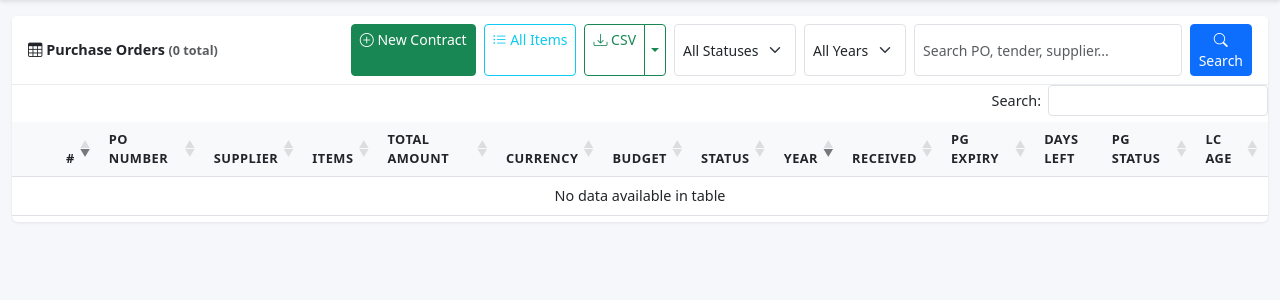
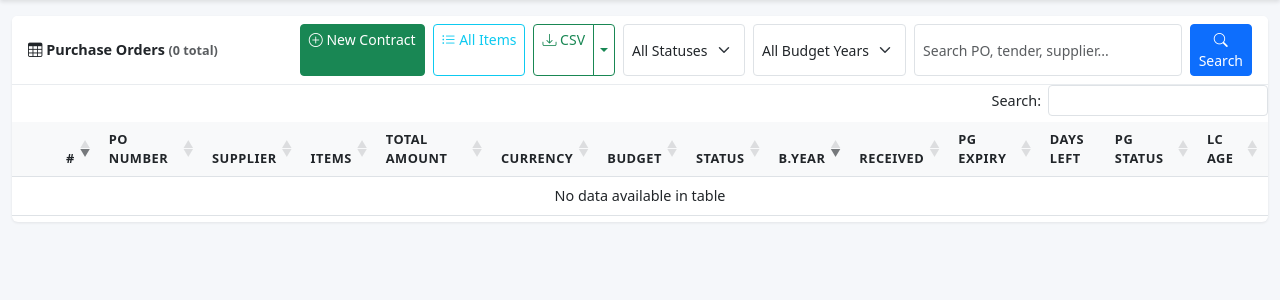
Before and after one commit to oftana72/contract-mgmt, a Flask app: page /pos in a window 1280 px wide. Shown: the part 56-356 px from the top of the page. Run offline with Flask 3, Linux system fonts and the light colour scheme; a user stored in the database is signed in; some libraries are stand-ins or nearby versions.

Commit message:
Switch to Ethiopian budget year (Jul 8-Jul 7)

```diff
--- a/app.py
+++ b/app.py
@@ -77,6 +77,7 @@ class PurchaseOrder(db.Model):
     biofficer_id = db.Column(Integer, ForeignKey('bi_officers.id'))
     shipment_officer_id = db.Column(Integer, ForeignKey('shipment_officers.id'))
     status_id = db.Column(Integer, ForeignKey('po_statuses.id'))
+    budget_year = db.Column(Integer)
 
     supplier = db.relationship('Supplier', backref='orders')
     local_agent = db.relationship('LocalAgent', backref='orders')
@@ -192,6 +193,13 @@ def parse_float(val):
     except:
         return None
 
+def budget_year(dt):
+    if dt is None:
+        return None
+    if dt.month > 7 or (dt.month == 7 and dt.day >= 8):
+        return dt.year
+    return dt.year - 1
+
 def ensure_admin():
     if not User.query.filter_by(username='admin').first():
         admin = User(username='admin', is_admin=1)
@@ -209,7 +217,7 @@ with app.app_context():
         from sqlalchemy import inspect as sa_inspect
         inspector = sa_inspect(db.engine)
         cols = [c['name'] for c in inspector.get_columns('purchase_orders')]
-        for col, coltype in [('pg_expiry_date', 'DATE'), ('pg_status', 'VARCHAR(20)'), ('pg_release_date', 'DATE'), ('pg_received_by', 'VARCHAR(200)'), ('pg_confiscation_reason', 'TEXT'), ('status_changed_by', 'VARCHAR(80)'), ('status_changed_at', 'DATE')]:
+        for col, coltype in [('pg_expiry_date', 'DATE'), ('pg_status', 'VARCHAR(20)'), ('pg_release_date', 'DATE'), ('pg_received_by', 'VARCHAR(200)'), ('pg_confiscation_reason', 'TEXT'), ('status_changed_by', 'VARCHAR(80)'), ('status_changed_at', 'DATE'), ('budget_year', 'INTEGER')]:
             if col not in cols:
                 db.session.execute(db.text(f'ALTER TABLE purchase_orders ADD COLUMN {col} {coltype}'))
                 print(f'Added {col} column')
@@ -246,6 +254,33 @@ with app.app_context():
         except:
             pass
         print('Migration (backfill): ' + str(e))
+    # Backfill budget_year for POs with received_date
+    try:
+        from sqlalchemy import text
+        is_pg = 'postgresql' in str(db.engine.url)
+        if is_pg:
+            db.session.execute(text(
+                "UPDATE purchase_orders SET budget_year = "
+                "CASE WHEN EXTRACT(MONTH FROM received_date) > 7 OR (EXTRACT(MONTH FROM received_date) = 7 AND EXTRACT(DAY FROM received_date) >= 8) "
+                "THEN EXTRACT(YEAR FROM received_date)::integer "
+                "ELSE EXTRACT(YEAR FROM received_date)::integer - 1 END "
+                "WHERE received_date IS NOT NULL AND budget_year IS NULL"
+            ))
+        else:
+            db.session.execute(text(
+                "UPDATE purchase_orders SET budget_year = "
+                "CASE WHEN MONTH(received_date) > 7 OR (MONTH(received_date) = 7 AND DAY(received_date) >= 8) "
+                "THEN YEAR(received_date) "
+                "ELSE YEAR(received_date) - 1 END "
+                "WHERE received_date IS NOT NULL AND budget_year IS NULL"
+            ))
+        db.session.commit()
+    except Exception as e:
+        try:
+            db.session.rollback()
+        except:
+            pass
+        print('Migration (budget_year backfill): ' + str(e))
     # Startup: dedup + cleanup + conditional import (PostgreSQL/Render only)
     try:
         is_pg = 'postgresql' in str(db.engine.url)
@@ -374,7 +409,7 @@ def po_list():
     if year_filter:
         try:
             y = int(year_filter)
-            query = query.filter(db.extract('year', PurchaseOrder.received_date) == y)
+            query = query.filter(PurchaseOrder.budget_year == y)
         except ValueError:
             pass
 
@@ -382,8 +417,8 @@ def po_list():
     pagination = query.paginate(page=page, per_page=per_page, error_out=False)
     pos = pagination.items
 
-    years = db.session.query(db.extract('year', PurchaseOrder.received_date).label('y')) \
-        .filter(PurchaseOrder.received_date.isnot(None)) \
+    years = db.session.query(PurchaseOrder.budget_year.label('y')) \
+        .filter(PurchaseOrder.budget_year.isnot(None)) \
         .distinct().order_by(db.text('y desc')).all()
     years = [r[0] for r in years]
 
@@ -391,10 +426,10 @@ def po_list():
     all_statuses = POStatus.query.order_by(POStatus.name).all()
 
     year_summary = db.session.query(
-        db.extract('year', PurchaseOrder.received_date).label('y'),
+        PurchaseOrder.budget_year.label('y'),
         func.count(PurchaseOrder.id),
         func.sum(PurchaseOrder.total_po_amount)
-    ).filter(PurchaseOrder.received_date.isnot(None)) \
+    ).filter(PurchaseOrder.budget_year.isnot(None)) \
      .group_by(db.text('y')).order_by(db.text('y desc')).all()
 
     return render_template('po_list.html', pos=pos, pagination=pagination,
@@ -446,6 +481,7 @@ def po_edit(po_id):
     po = PurchaseOrder.query.get_or_404(po_id)
     if request.method == 'POST':
         po.received_date = parse_date(request.form.get('received_date'))
+        po.budget_year = budget_year(po.received_date)
         po.tender_reference = request.form.get('tender_reference', '').strip()
         po.mode_of_shipment = request.form.get('mode_of_shipment', '').strip()
         po.po_transferred_date = parse_date(request.form.get('po_transferred_date'))
@@ -568,9 +604,9 @@ def reports():
     ).group_by(PurchaseOrder.currency).all()
 
     po_year = db.session.query(
-        db.extract('year', PurchaseOrder.received_date).label('y'),
+        PurchaseOrder.budget_year.label('y'),
         PurchaseOrder.id, PurchaseOrder.total_po_amount
-    ).filter(PurchaseOrder.received_date.isnot(None)).subquery()
+    ).filter(PurchaseOrder.budget_year.isnot(None)).subquery()
 
     item_counts = db.session.query(
         LineItem.po_id, func.count(LineItem.id).label('ic')
@@ -586,10 +622,10 @@ def reports():
 
     budget_year_data = db.session.query(
         BudgetSource.name,
-        db.extract('year', PurchaseOrder.received_date).label('y'),
+        PurchaseOrder.budget_year.label('y'),
         func.sum(PurchaseOrder.total_po_amount)
     ).join(BudgetSource, PurchaseOrder.budget_source_id == BudgetSource.id, isouter=True
-    ).filter(PurchaseOrder.received_date.isnot(None)
+    ).filter(PurchaseOrder.budget_year.isnot(None)
     ).group_by(BudgetSource.name, db.text('y')).order_by(BudgetSource.name, db.text('y desc')).all()
 
     return render_template('reports.html', budget_data=budget_data,
@@ -694,6 +730,7 @@ def po_create():
         po = PurchaseOrder(
             serial_number=max_sn + 1,
             received_date=parse_date(request.form.get('received_date')),
+            budget_year=budget_year(parse_date(request.form.get('received_date'))),
             tender_reference=request.form.get('tender_reference', '').strip(),
             po_number=po_number,
             supplier_id=supplier.id if supplier else None,
@@ -1037,7 +1074,7 @@ def export_pos():
         query = query.filter(POStatus.name == status_filter)
     if year_filter:
         try:
-            query = query.filter(db.extract('year', PurchaseOrder.received_date) == int(year_filter))
+            query = query.filter(PurchaseOrder.budget_year == int(year_filter))
         except ValueError:
             pass
     query = query.order_by(PurchaseOrder.received_date.desc(), PurchaseOrder.serial_number.desc())
@@ -1092,9 +1129,9 @@ def export_reports():
 
     if section == 'years':
         po_year = db.session.query(
-            db.extract('year', PurchaseOrder.received_date).label('y'),
+            PurchaseOrder.budget_year.label('y'),
             PurchaseOrder.id, PurchaseOrder.total_po_amount
-        ).filter(PurchaseOrder.received_date.isnot(None)).subquery()
+        ).filter(PurchaseOrder.budget_year.isnot(None)).subquery()
         item_counts = db.session.query(
             LineItem.po_id, func.count(LineItem.id).label('ic')
         ).group_by(LineItem.po_id).subquery()
@@ -1104,7 +1141,7 @@ def export_reports():
             func.coalesce(func.sum(item_counts.c.ic), 0)
         ).outerjoin(item_counts, po_year.c.id == item_counts.c.po_id
         ).group_by(po_year.c.y).order_by(po_year.c.y.desc()).all()
-        w.writerow(['Year', 'PO Count', 'Total Amount', 'Line Items'])
+        w.writerow(['Budget Year', 'PO Count', 'Total Amount', 'Line Items'])
         for y, cnt, amt, itm in data:
             w.writerow([y, cnt, amt if amt else 0, itm])
 
--- a/import_csv_data.py
+++ b/import_csv_data.py
@@ -49,7 +49,7 @@ from datetime import datetime, date
 from dateutil import parser as dateparser
 
 sys.path.insert(0, os.path.dirname(__file__))
-from app import app, db, Supplier, LocalAgent, BudgetSource, PurchaseOrder, LineItem, PerformanceGuarantee, LetterOfCredit, Shipment, BIOfficer, ShipmentOfficer, POStatus, User, parse_date, parse_float
+from app import app, db, Supplier, LocalAgent, BudgetSource, PurchaseOrder, LineItem, PerformanceGuarantee, LetterOfCredit, Shipment, BIOfficer, ShipmentOfficer, POStatus, User, parse_date, parse_float, budget_year
 
 
 def get_or_create(model, **kwargs):
@@ -181,6 +181,7 @@ def import_csv(filepath):
             po = PurchaseOrder(
                 serial_number=sn_int,
                 received_date=received_date,
+                budget_year=budget_year(received_date),
                 tender_reference=tender_ref,
                 po_number=po_number,
                 supplier_id=supplier.id if supplier else None,
--- a/templates/po_list.html
+++ b/templates/po_list.html
@@ -4,7 +4,7 @@
 
 {% if year_summary %}
 <div class="row g-2 mb-3">
-    <div class="col-12"><small class="text-muted"><i class="bi bi-calendar3"></i> Contracts by Year</small></div>
+    <div class="col-12"><small class="text-muted"><i class="bi bi-calendar3"></i> Contracts by Budget Year (Jul 8–Jul 7)</small></div>
     {% for y, cnt, amt in year_summary %}
     <div class="col-md-2 col-6">
         <div class="card border-0 bg-light text-center py-1 {{ 'border-primary border' if year_filter == y|string }}">
@@ -18,7 +18,7 @@
     {% endfor %}
     {% if year_filter %}
     <div class="col-md-2 col-6 d-flex align-items-center">
-        <a href="{{ url_for('po_list', search=search, status=status_filter) }}" class="btn btn-sm btn-outline-secondary">Clear Year</a>
+        <a href="{{ url_for('po_list', search=search, status=status_filter) }}" class="btn btn-sm btn-outline-secondary">Clear Budget Year</a>
     </div>
     {% endif %}
 </div>
@@ -50,7 +50,7 @@
                 {% endfor %}
             </select>
             <select name="year" class="form-select form-select-sm" style="width:auto" onchange="this.form.submit()">
-                <option value="">All Years</option>
+                <option value="">All Budget Years</option>
                 {% for y in years %}
                 <option value="{{ y }}" {{ 'selected' if year_filter == y|string }}>{{ y }}</option>
                 {% endfor %}
@@ -78,7 +78,7 @@
                         <th>Currency</th>
                         <th>Budget</th>
                         <th>Status</th>
-                        <th>Year</th>
+                        <th>B.Year</th>
                         <th>Received</th>
                         <th>PG Expiry</th>
                         <th>Days Left</th>
@@ -98,7 +98,7 @@
                         <td>{{ po.currency or '' }}</td>
                         <td>{{ po.budget_source.name if po.budget_source else '' }}</td>
                         <td>{% if po.po_status %}<span class="badge bg-info">{{ po.po_status.name }}</span>{% endif %}</td>
-                        <td>{% if po.received_date %}<span class="badge bg-secondary">{{ po.received_date.year }}</span>{% endif %}</td>
+                        <td>{% if po.budget_year %}<span class="badge bg-secondary">{{ po.budget_year }}</span>{% endif %}</td>
                         <td>{{ po.received_date.strftime('%Y-%m-%d') if po.received_date else '' }}</td>
                         <td>{{ po.pg_expiry_date.strftime('%Y-%m-%d') if po.pg_expiry_date else '' }}</td>
                         <td>{% if po.pg_days_left is not none %}
```
Also changed, not shown: templates/reports.html (+5 -5 lines).
